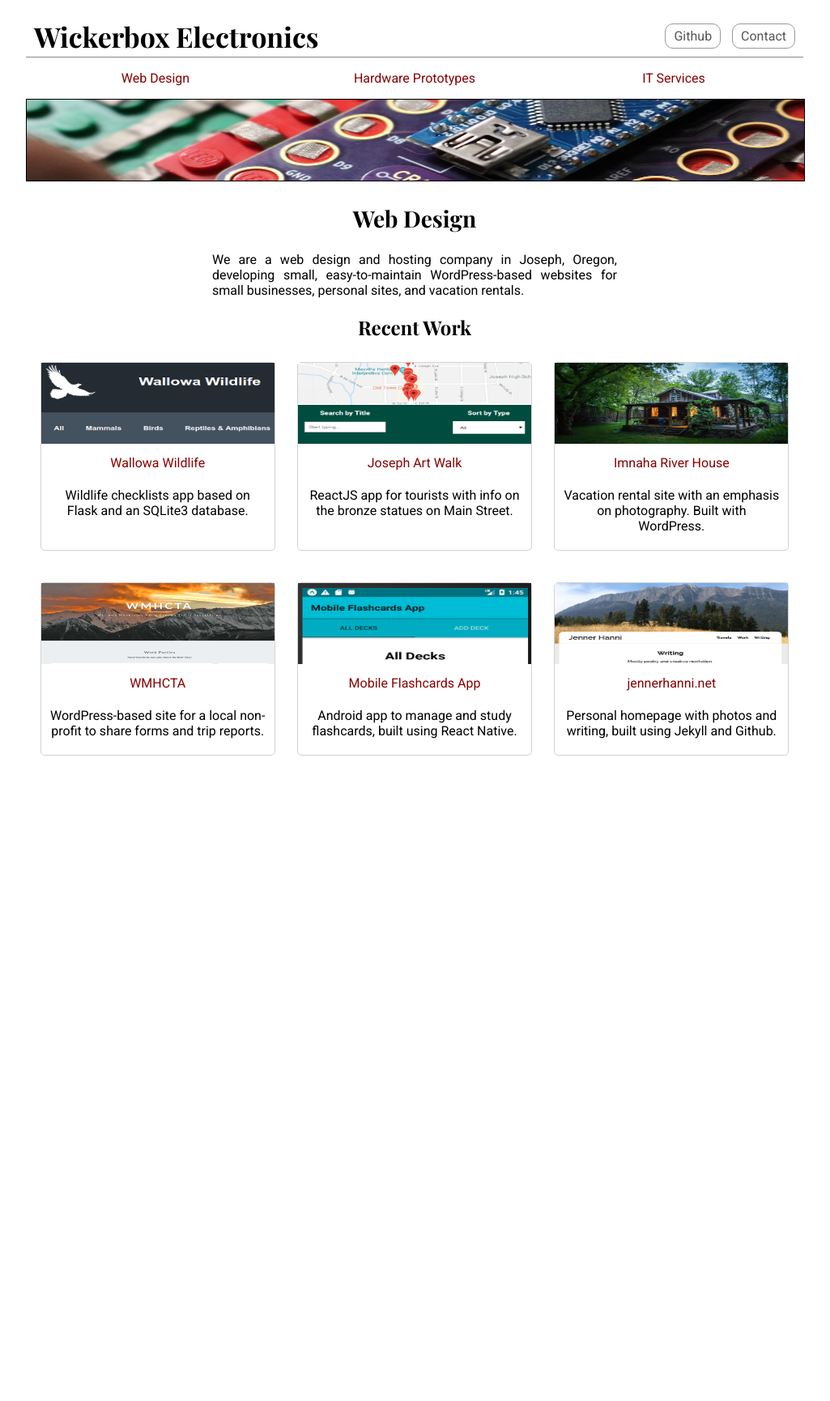
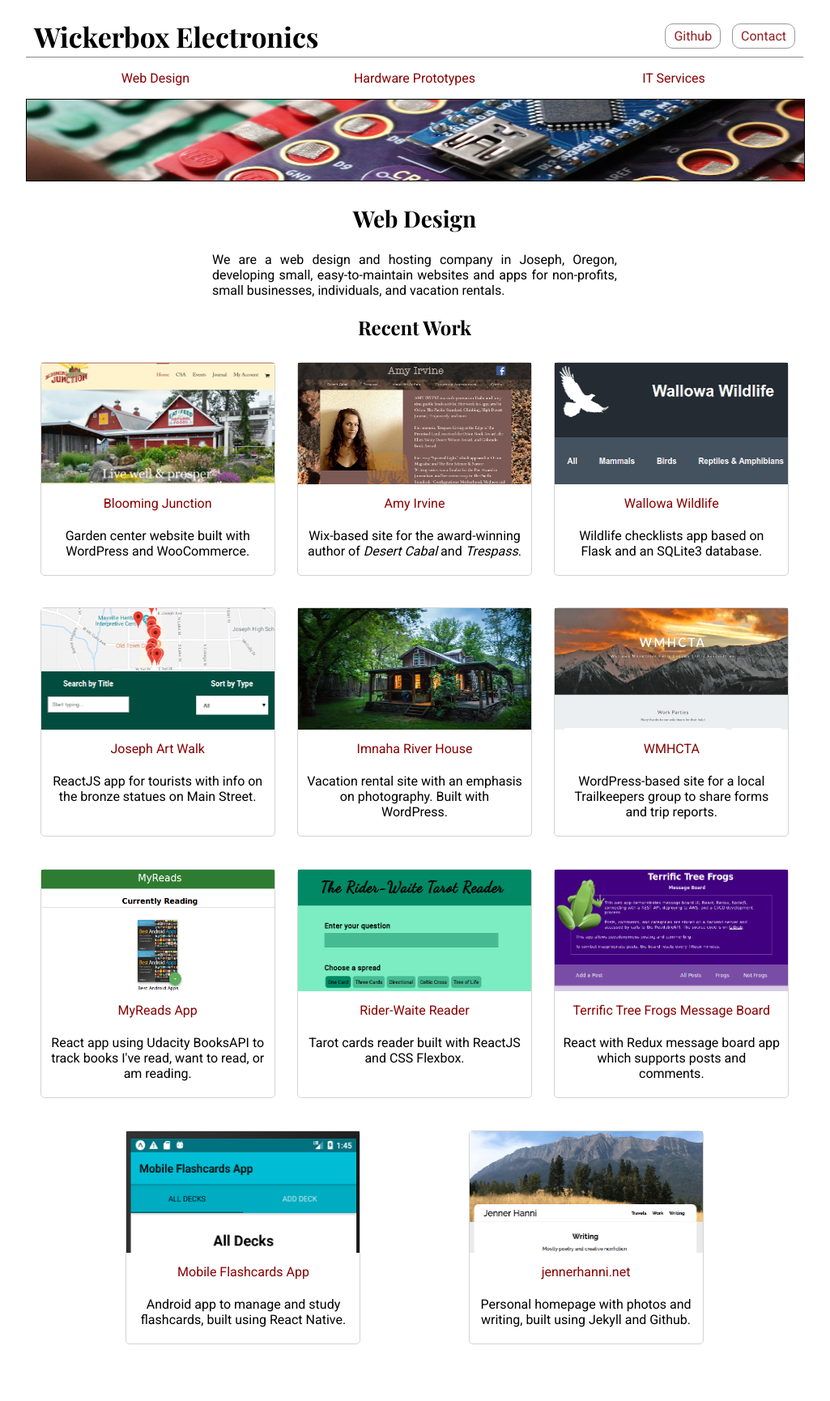
Before and after one commit to wickerbox/wickerbox.github.io, a Jekyll site: the page built from web-design.md, in a window 1280 px wide. Shown: the whole page at 81% size, without its empty margins (128-1153 px from the left). Built offline with Jekyll 4.4.1, drawn with Linux system fonts in a browser that asks for light colours; before the commit the page ends 1003 px from its top, so only the background shows below that.

Commit message:
Add web design items

```diff
--- a/css/style.css
+++ b/css/style.css
@@ -72,8 +72,12 @@ header h1 a:visited {
 
 a.btn,
 a.btn:visited {
-  color: #555;
+  color: #951d20;
   text-decoration: none;
+}
+
+a.btn:hover {
+  background-color: #cfcfcf;
 }
 
 /* Nav */
@@ -166,7 +170,7 @@ table {
 
 .webthumb img {
   border-radius: 0px;
-  height: 100px;
+  height: 150px;
   min-width: 200px;
   width: 100%;
 }
--- a/web-design.md
+++ b/web-design.md
@@ -5,19 +5,29 @@ permalink: /web-design/
 bannerimg: /img/demoart.png
 ---
 
-We are a web design and hosting company in Joseph, Oregon, developing small, easy-to-maintain WordPress-based websites for small businesses, personal sites, and vacation rentals.
+We are a web design and hosting company in Joseph, Oregon, developing small, easy-to-maintain websites and apps for non-profits, small businesses, individuals, and vacation rentals.
 
 ## Recent Work
 
 <div class="flex-container flex-wrap">
   <div class="webthumb">
-    <a href="https://wallowawildlife.com/"><img src="/img/thumbs/wallowawildlife.png"></a>
-    <div class="webthumb-link"><a href="https://wallowawildlife.com/">Wallowa Wildlife</a></div>
+    <a href="http://bloomingjunction.com/"><img src="/img/thumbs/bloomingjunction.png"></a>
+    <div class="webthumb-link"><a href="http://bloomingjunction.com/">Blooming Junction</a></div>
+    <div class="webthumb-desc">Garden center website built with WordPress and WooCommerce.</div>
+  </div>
+  <div class="webthumb">
+    <a href="http://amyirvine.com/"><img src="/img/thumbs/amyirvine.png"></a>
+    <div class="webthumb-link"><a href="https://amyirvine.com/">Amy Irvine</a></div>
+    <div class="webthumb-desc">Wix-based site for the award-winning author of <em>Desert Cabal</em> and <em>Trespass</em>.</div>
+  </div>
+  <div class="webthumb">
+    <a href="https://github.com/wicker/Wallowa-Wildlife-Checklist-App"><img src="/img/thumbs/wallowawildlife.png"></a>
+    <div class="webthumb-link"><a href="https://github.com/wicker/Wallowa-Wildlife-Checklist-App/">Wallowa Wildlife</a></div>
     <div class="webthumb-desc">Wildlife checklists app based on Flask and an SQLite3 database.</div>
   </div>
   <div class="webthumb">
-    <a href="http://josephartwalk.org/"><img src="/img/thumbs/josephartwalk.png"></a>
-    <div class="webthumb-link"><a href="http://josephartwalk.org/">Joseph Art Walk</a></div>
+    <a href="https://github.com/wicker/Joseph-Oregon-Art-Walk"><img src="/img/thumbs/josephartwalk.png"></a>
+    <div class="webthumb-link"><a href="https://github.com/wicker/Joseph-Oregon-Art-Walk">Joseph Art Walk</a></div>
     <div class="webthumb-desc">ReactJS app for tourists with info on the bronze statues on Main Street.</div>
   </div>
   <div class="webthumb">
@@ -28,7 +38,22 @@ We are a web design and hosting company in Joseph, Oregon, developing small, eas
   <div class="webthumb">
     <a href="http://wmhcta.org/"><img src="/img/thumbs/wmhcta.png"></a>
     <div class="webthumb-link"><a href="https://wmhcta.org/">WMHCTA</a></div>
-    <div class="webthumb-desc">WordPress-based site for a local non-profit to share forms and trip reports.</div>
+    <div class="webthumb-desc">WordPress-based site for a local Trailkeepers group to share forms and trip reports.</div>
+  </div>
+  <div class="webthumb">
+    <a href="https://github.com/wicker/MyReads"><img src="/img/thumbs/myreads.png"></a>
+    <div class="webthumb-link"><a href="https://github.com/wicker/MyReads">MyReads App</a></div>
+    <div class="webthumb-desc">React app using Udacity BooksAPI to track books I've read, want to read, or am reading.</div>
+  </div>
+  <div class="webthumb">
+    <a href="https://github.com/wicker/Rider-Waite-Reader"><img src="/img/thumbs/riderwaitereader.png"></a>
+    <div class="webthumb-link"><a href="https://github.com/wicker/Rider-Waite-Reader">Rider-Waite Reader</a></div>
+    <div class="webthumb-desc">Tarot cards reader built with ReactJS and CSS Flexbox.</div>
+  </div>
+  <div class="webthumb">
+    <a href="https://github.com/wicker/Terrific-Tree-Frogs-Message-Board"><img src="/img/thumbs/treefrogs.png"></a>
+    <div class="webthumb-link"><a href="https://github.com/wicker/Terrific-Tree-Frogs-Message-Board">Terrific Tree Frogs Message Board</a></div>
+    <div class="webthumb-desc">React with Redux message board app which supports posts and comments.</div>
   </div>
   <div class="webthumb">
     <a href="https://github.com/wicker/Mobile-Flashcards-Android-App"><img src="/img/thumbs/flashcards.png"></a>
```
Also changed, not shown: img/thumbs/amyirvine.png (added), img/thumbs/bloomingjunction.png (added), img/thumbs/myreads.png (added), img/thumbs/riderwaitereader.png (added), img/thumbs/treefrogs.png (added).
